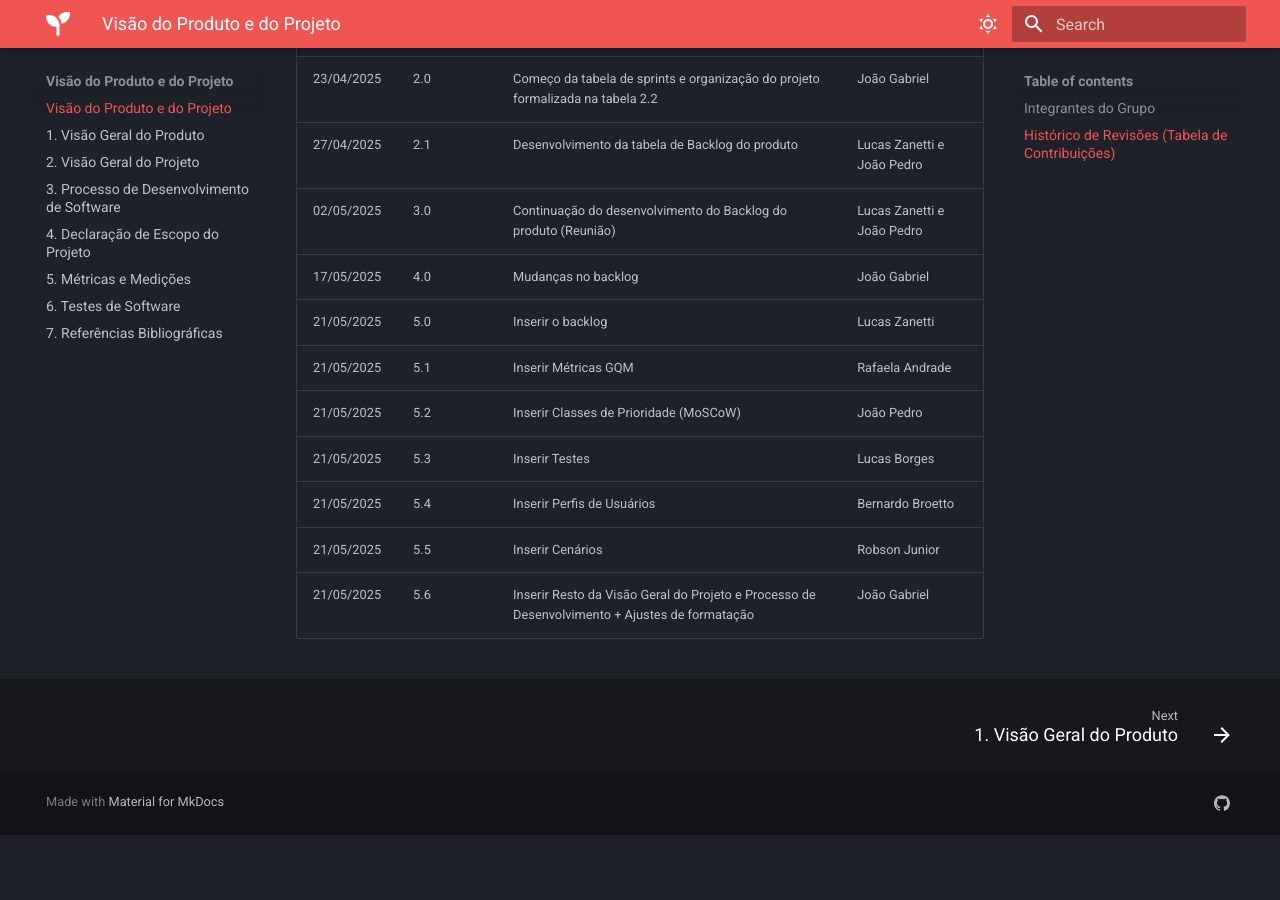
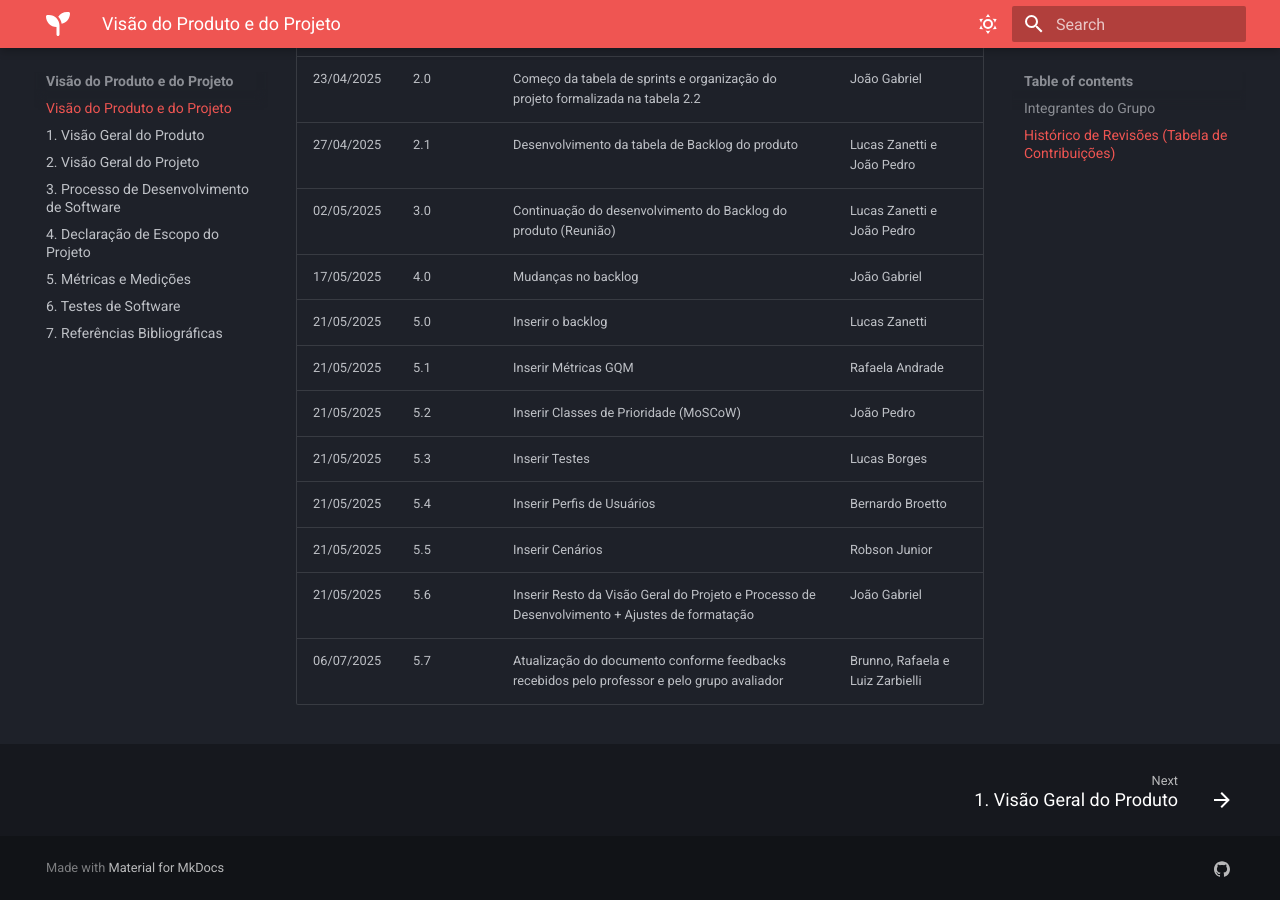
Before and after one commit to FGA0138-MDS-Ajax/2025.1-Jera, an MkDocs documentation site: the page built from docs/visao/index.md, in a window 1280 px wide and 900 px high, scrolled down 1133 px. Built offline with MkDocs 1.6.1 and Material for MkDocs 9.7.7, drawn with Linux system fonts in a browser that asks for light colours; before the commit the page ends 1968 px from its top, so only the background shows below that.

Commit message:
Atualização da versão

```diff
--- a/docs/visao/index.md
+++ b/docs/visao/index.md
@@ -37,3 +37,4 @@
 | 21/05/2025 | 5.4    | Inserir Perfis de Usuários                                                                     | Bernardo Broetto              |
 | 21/05/2025 | 5.5    | Inserir Cenários                                                                               | Robson Junior                 |
 | 21/05/2025 | 5.6    | Inserir Resto da Visão Geral do Projeto e Processo de Desenvolvimento + Ajustes de formatação | João Gabriel                  |
+| 06/07/2025 | 5.7    | Atualização do documento conforme feedbacks recebidos pelo professor e pelo grupo avaliador | Brunno, Rafaela e Luiz Zarbielli |
```
